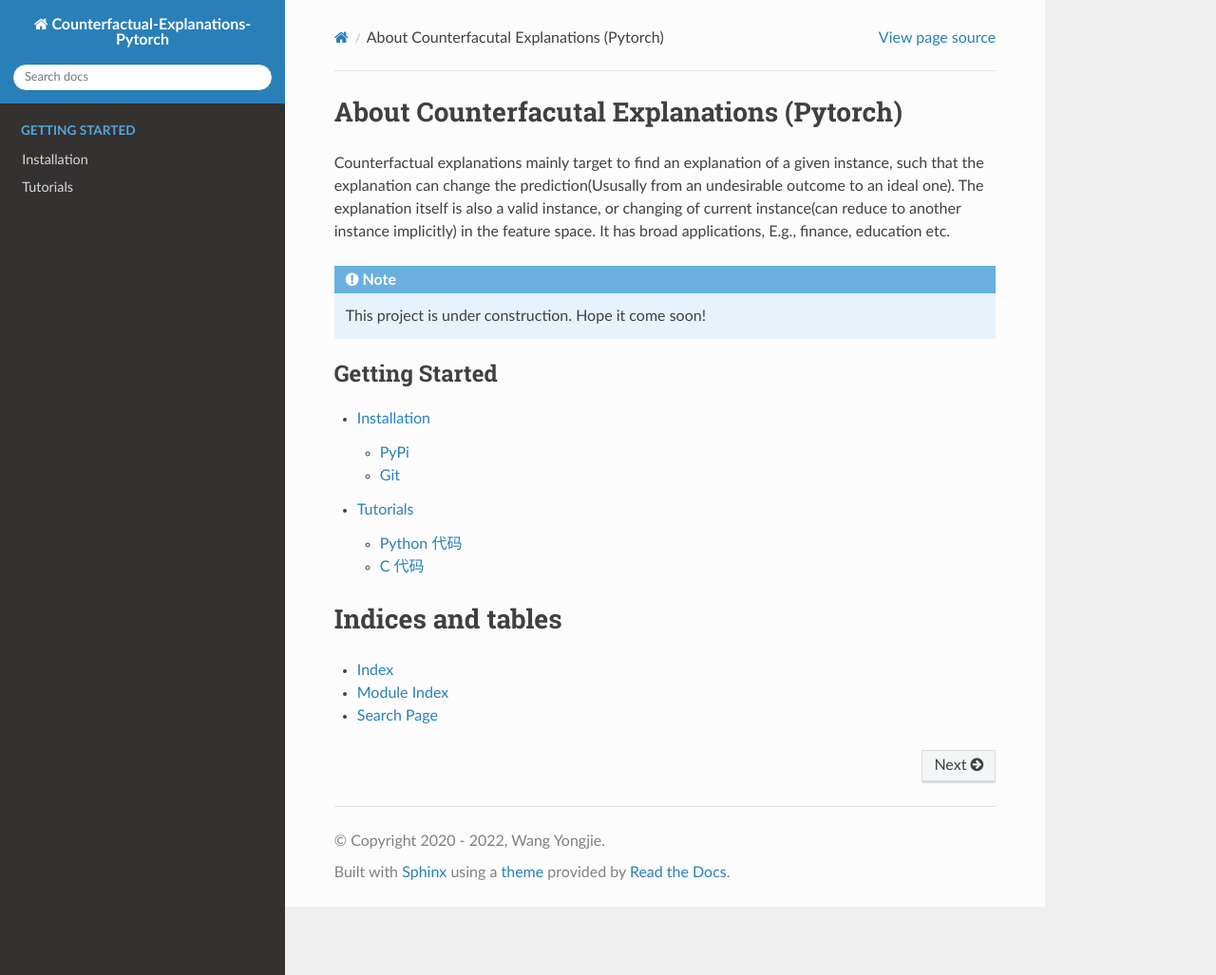
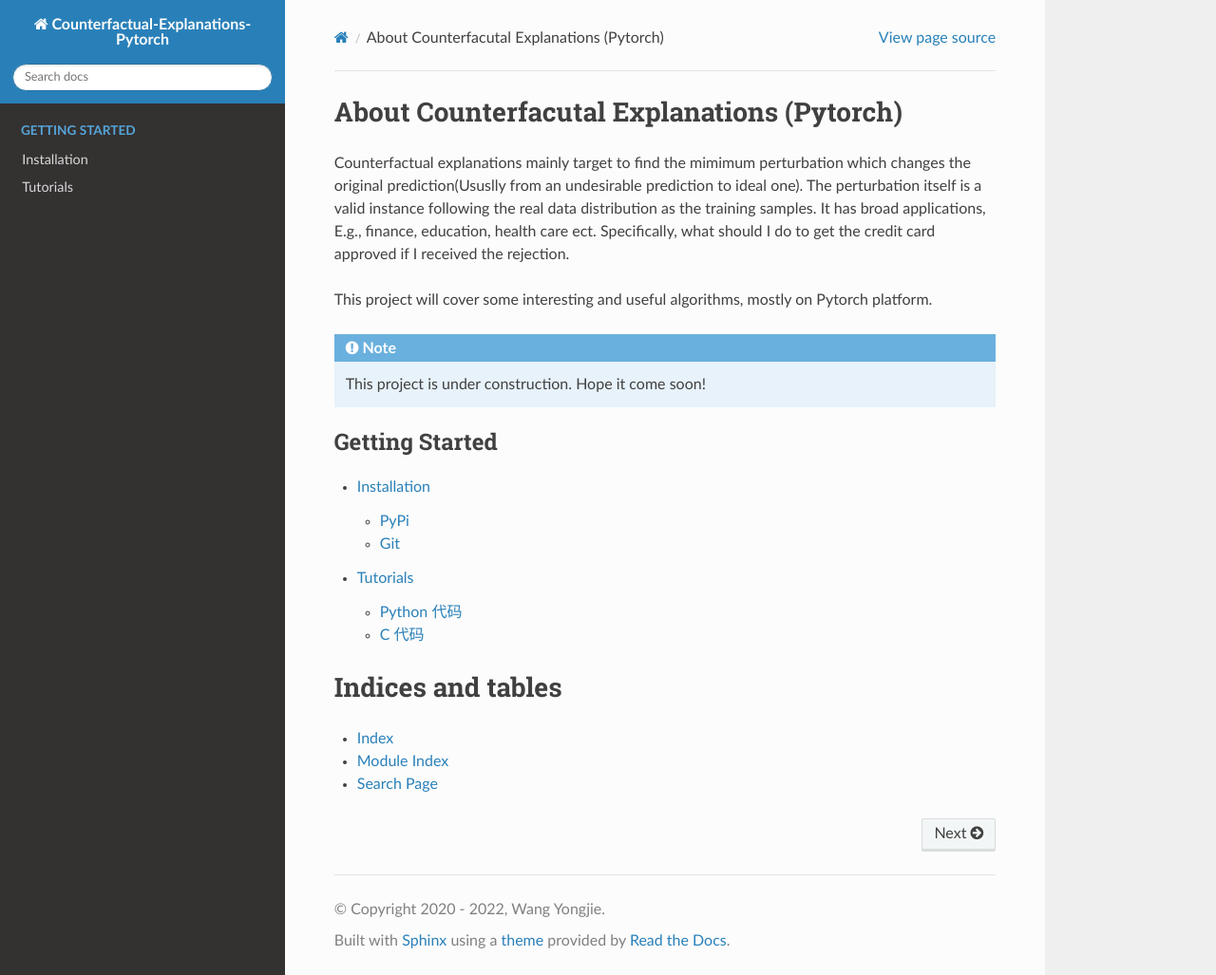
Before and after one commit to wangyongjie-ntu/CFAI, a Sphinx documentation site: the page built from docs/index.rst, in a window 1280 px wide and 1027 px high. Shown: the whole window at 95% size. Built offline with Sphinx 7.4.7 and the Read the Docs theme 2.0.0, drawn with Linux system fonts in a browser that asks for light colours.

Commit message:
index.rst

```diff
--- a/docs/index.rst
+++ b/docs/index.rst
@@ -1,7 +1,9 @@
 About Counterfacutal Explanations (Pytorch)
 ================================
 
-Counterfactual explanations mainly target to find an explanation of a given instance, such that the explanation can change the prediction(Ususally from an undesirable outcome to an ideal one). The explanation itself is also a valid instance, or changing of current instance(can reduce to another instance implicitly) in the feature space. It has broad applications, E.g., finance, education etc.
+Counterfactual explanations mainly target to find the mimimum perturbation which changes the original prediction(Ususlly from an undesirable prediction to ideal one). The perturbation itself is a valid instance following the real data distribution as the training samples. It has broad applications, E.g., finance, education, health care ect. Specifically, what should I do to get the credit card approved if I received the rejection.
+
+This project will cover some interesting and useful algorithms, mostly on Pytorch platform.
 
 .. note::
 
```
